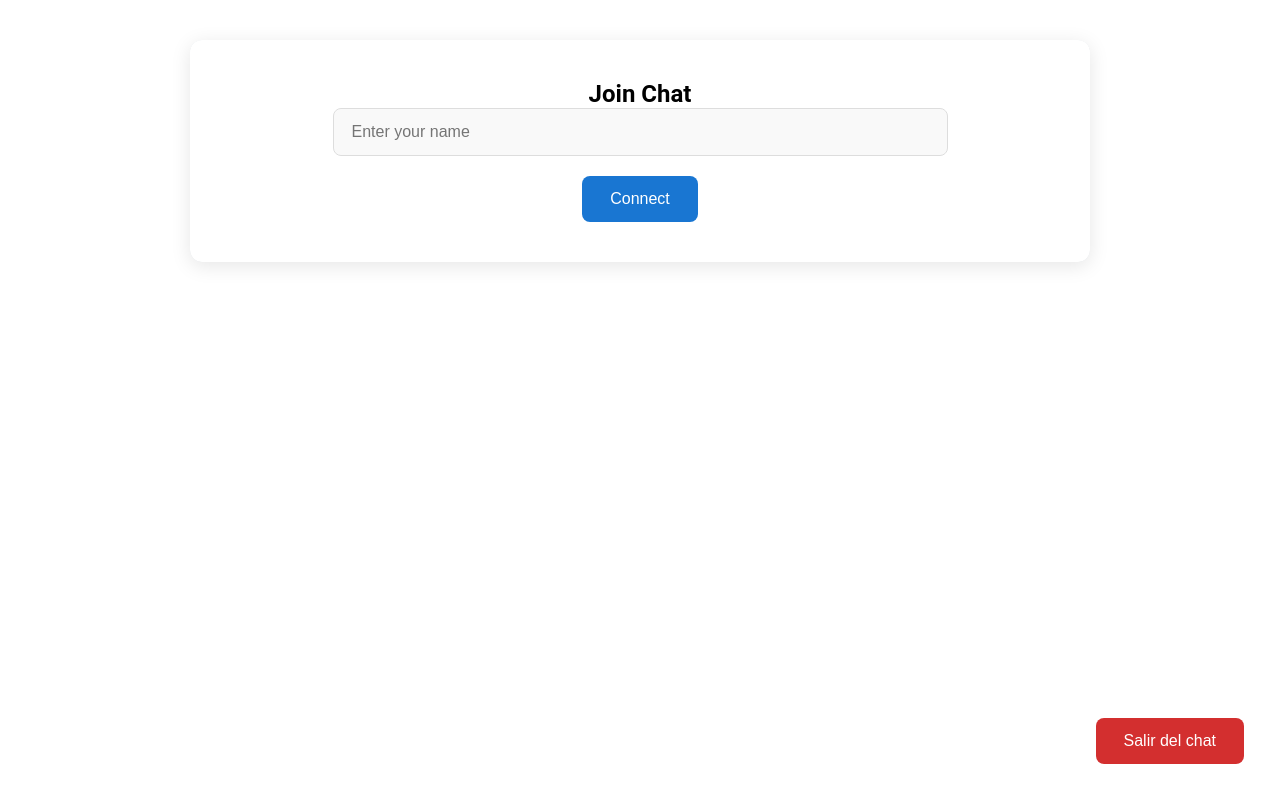
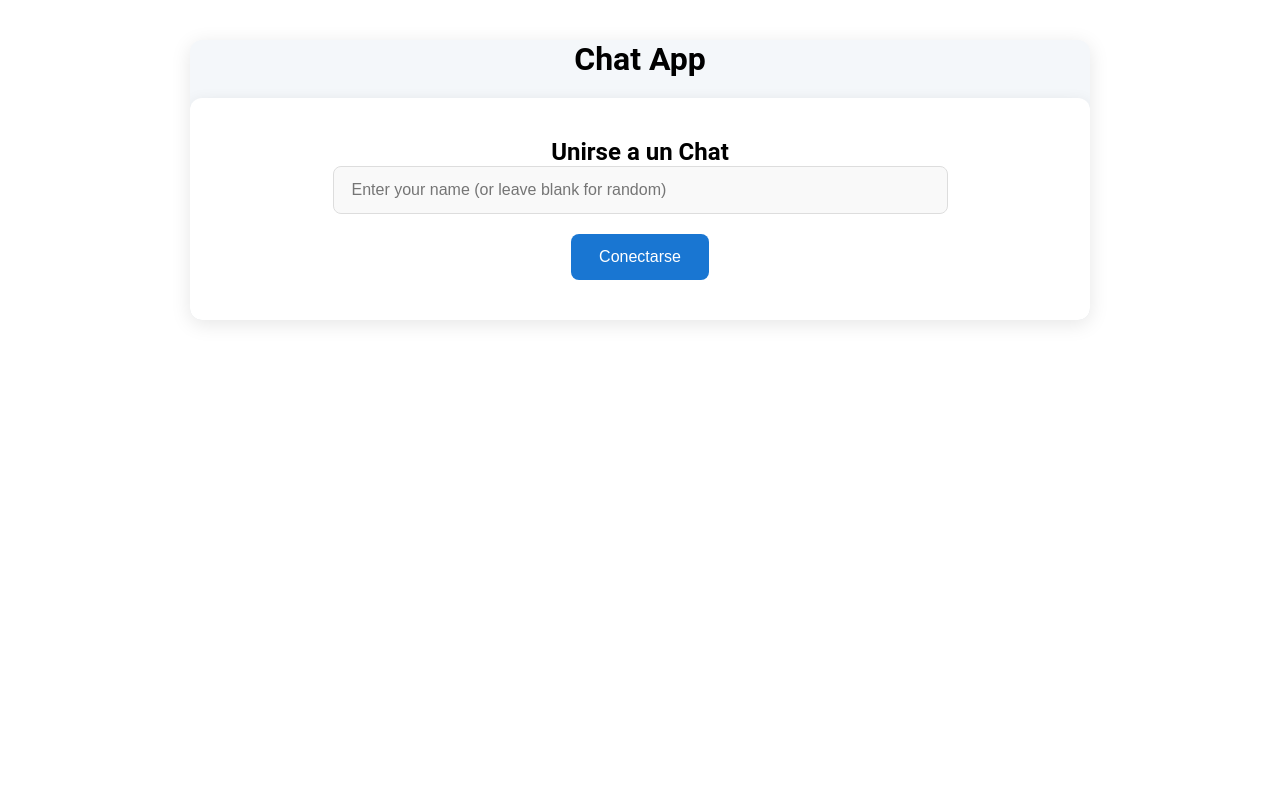
Before and after one commit to Soft-Craft-Bol/chat-tiempo-real, a React (Vite) app in the folder webSockets-client/: page / in a window 1280 px wide. Built offline with nearby package versions, Linux system fonts and the light colour scheme.

Commit message:
fix: update configuration of chats

```diff
--- a/webSockets-client/package.json
+++ b/webSockets-client/package.json
@@ -13,6 +13,7 @@
     "react": "^19.1.0",
     "react-dom": "^19.1.0",
     "sockjs-client": "^1.5.1",
+    "sonner": "^2.0.3",
     "stompjs": "^2.3.3"
   },
   "devDependencies": {
--- a/webSockets-client/src/component/ChatRoom.jsx
+++ b/webSockets-client/src/component/ChatRoom.jsx
@@ -1,6 +1,7 @@
 import { useState, useEffect } from "react";
 import { over } from "stompjs";
 import SockJS from "sockjs-client";
+import { Toaster, toast } from "sonner";
 import './ChatRoom.css';
 
 var stompClient = null;
@@ -17,11 +18,13 @@ export default function ChatRoom() {
 
     const handleValue = (e) => {
         const { value, name } = e.target;
-        setUserData({...userData, [name]: value});
+        setUserData({ ...userData, [name]: value });
     };
 
     const registerUser = () => {
-        if (!userData.username.trim()) return;
+        const username = userData.username.trim() || `usuario_123`;
+
+        setUserData(prev => ({ ...prev, username }));
 
         let Sock = new SockJS('http://localhost:8080/ws');
         stompClient = over(Sock);
@@ -30,7 +33,7 @@ export default function ChatRoom() {
     };
 
     const onConnected = () => {
-        setUserData({...userData, connected: true});
+        setUserData({ ...userData, connected: true });
 
         // Suscripciones
         stompClient.subscribe('/chatroom/public', onPublicMessageReceived);
@@ -71,6 +74,7 @@ export default function ChatRoom() {
 
         switch (payloadData.status) {
             case 'JOIN':
+                toast.success("Un usuario se unio al chat.");
                 // Agregar una notificación de quien se unió
                 setPublicChats(prev => [
                     ...prev,
@@ -85,12 +89,13 @@ export default function ChatRoom() {
                 setPublicChats(prev => [...prev, payloadData]);
                 break;
             case 'LEAVE':
-            // Agregar una notificación de quien dejó el chat
+                toast.error(`${payloadData.senderName} se desconectó del chat.`);
                 setPublicChats(prev => [
                     ...prev,
                     { senderName: 'System', message: `${payloadData.senderName} Ha dejado el chat`, status: 'SYSTEM' }
                 ]);
-            setConnectedUsers(prev => prev.filter(user => user !== payloadData.senderName)); // Actualizar lista de usuarios conectados
+                // Eliminar al usuario de la lista de conectados
+                setConnectedUsers(prev => prev.filter(user => user !== payloadData.senderName));
                 break;
             default:
                 break;
@@ -117,7 +122,7 @@ export default function ChatRoom() {
             status: 'MESSAGE'
         };
         stompClient.send("/app/message", {}, JSON.stringify(chatMessage));
-        setUserData({...userData, message: ''});
+        setUserData({ ...userData, message: '' });
     };
 
     const sendPrivateMessage = () => {
@@ -140,7 +145,7 @@ export default function ChatRoom() {
             return newMap;
         });
 
-        setUserData({...userData, message: ''});
+        setUserData({ ...userData, message: '' });
     };
 
     const handleUserDisconnect = () => {
@@ -164,10 +169,13 @@ export default function ChatRoom() {
 
     return (
         <div className="container">
-            <button onClick={handleUserDisconnect} className="disconnect-button">
-                                Salir del chat
-                            </button>
+            <h1 style={
+                { color: "Black", fontSize: "2rem", textAlign: "center", marginBottom: "20px" }
+            } className="title">Chat App</h1>
+            <Toaster dir="auto" closeButton richColors visibleToasts={2} duration={2000} position="top-center" />
+
             {userData.connected ? (
+                <>
                 <div className="chat-box">
                     <div className="member-list">
                         <ul>
@@ -175,7 +183,7 @@ export default function ChatRoom() {
                                 onClick={() => setTab("CHATROOM")}
                                 className={`member ${tab === "CHATROOM" && "active"}`}
                             >
-                                ChatRoom
+                                Chat Grupal
                             </li>
                             {connectedUsers
                                 .filter(username => username && username !== userData.username)
@@ -265,22 +273,28 @@ export default function ChatRoom() {
                             </div>
                         </div>
                     )}
+
                 </div>
+                <button onClick={handleUserDisconnect} className="disconnect-button">
+                Salir del chat
+            </button>
+            </>
 
             ) : (
                 <div className="register">
-                    <h2>Join Chat</h2>
+                    <h2>Unirse a un Chat</h2>
                     <input
                         id="user-name"
                         name="username"
-                        placeholder="Enter your name"
+                        placeholder="Enter your name (or leave blank for random)"
                         value={userData.username}
                         onChange={handleValue}
                         onKeyPress={(e) => e.key === 'Enter' && registerUser()}
                     />
                     <button type="button" onClick={registerUser}>
-                        Connect
+                        Conectarse
                     </button>
+
                 </div>
             )}
         </div>
```
Also changed, not shown: 1 other file (tests, documents, lock files or other folders). Lines whose indentation alone changed are shown as unchanged.
